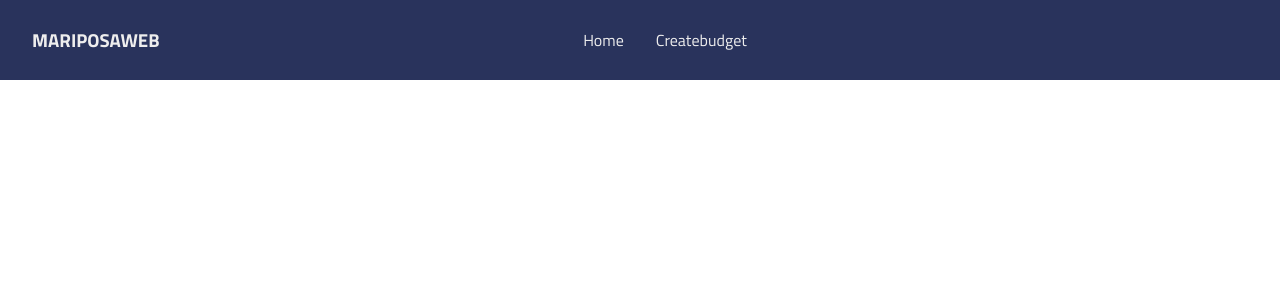
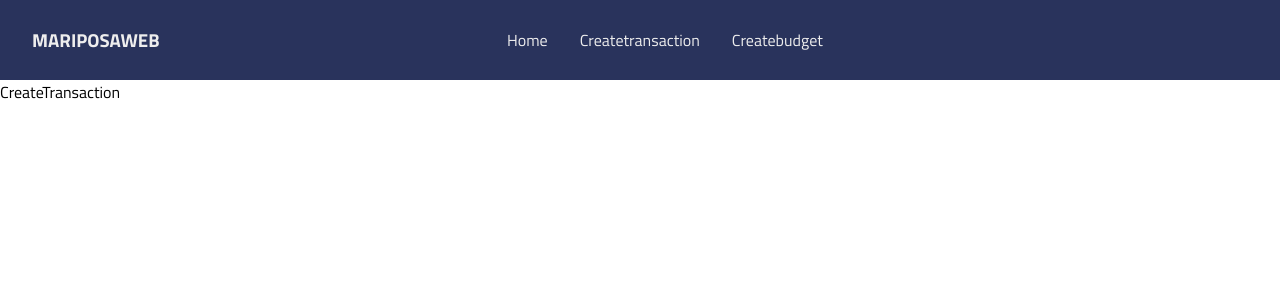
Before and after one commit to DanSimonson/budget, a React (Create React App) app in the folder frontend/: page /createtransaction in a window 1280 px wide. Shown: the top 300 px of the page. Built offline with nearby package versions, Linux system fonts and the light colour scheme.

Commit message:
created new navlink to create transaction form

```diff
--- a/frontend/src/App.js
+++ b/frontend/src/App.js
@@ -5,6 +5,7 @@ import Home from "./pages/Home";
 import Createbudget from "./pages/createBudget/Createbudget";
 import ViewBudget from "./pages/viewBudget/ViewBudget";
 import UpdateParent from "./pages/updateBudget/UpdateParent";
+import CreateTransaction from "./pages/createTransaction/CreateTransaction";
 function App() {
   return (
     <div className="App">
@@ -15,8 +16,8 @@ function App() {
             <Route path="/" element={<Home />} />
             <Route path="viewbudget/:budgetid" element={<ViewBudget />} />
             <Route path="updateparent/:budgetid" element={<UpdateParent />} />
-            {/* <Route path="updatebudget/:budgetid" element={<UpdateBudget />} /> */}
             <Route path="createbudget" element={<Createbudget />} />
+            <Route path="createtransaction" element={<CreateTransaction />} />
           </Routes>
         </div>
       </BrowserRouter>
--- a/frontend/src/components/navbar/Navbar.js
+++ b/frontend/src/components/navbar/Navbar.js
@@ -15,6 +15,7 @@ function Navbar() {
       <h3>MARIPOSAWEB</h3>
       <nav ref={navRef}>
         <NavLink to="/">Home</NavLink>
+        <NavLink to="createtransaction">Createtransaction</NavLink>
         <NavLink to="createbudget">Createbudget</NavLink>
         <button className="nav-btn nav-close-btn" onClick={showNavbar}>
           <FaTimes />
--- /dev/null
+++ b/frontend/src/pages/createTransaction/CreateTransaction.js
@@ -0,0 +1,7 @@
+import React from "react";
+import CreateTransactioncss from "./CreateTransaction.module.css";
+function CreateTransaction() {
+  return <div>CreateTransaction</div>;
+}
+
+export default CreateTransaction;
--- a/frontend/src/pages/updateBudget/UpdateChildForm.js
+++ b/frontend/src/pages/updateBudget/UpdateChildForm.js
@@ -54,7 +54,7 @@ function UpdateChildForm({ transaction, isLoading }) {
                   placeholder={`${transaction.category}`}
                 />
               </label>
-              <label>
+              {/* <label>
                 <p>Type</p>
                 <input
                   type="text"
@@ -63,7 +63,7 @@ function UpdateChildForm({ transaction, isLoading }) {
                   onChange={handleChange}
                   placeholder={`${transaction.type}`}
                 />
-              </label>
+              </label> */}
               <label>
                 <p>Name</p>
                 <input
--- a/frontend/src/pages/viewBudget/ViewBudget.js
+++ b/frontend/src/pages/viewBudget/ViewBudget.js
@@ -114,7 +114,7 @@ function ViewBudget() {
             >
               <p>category: {foundD.category}</p>
               <p>name: {foundD.name}</p>
-              <p>type: {foundD.type}</p>
+              {/* <p>type: {foundD.type}</p> */}
               <p>amount: {foundD.amount}</p>
               <FontAwesomeIcon
                 icon={faEdit}
```
Also changed, not shown: frontend/src/pages/createTransaction/CreateTransaction.module.css (added), 1 other file (tests, documents, lock files or other folders).
